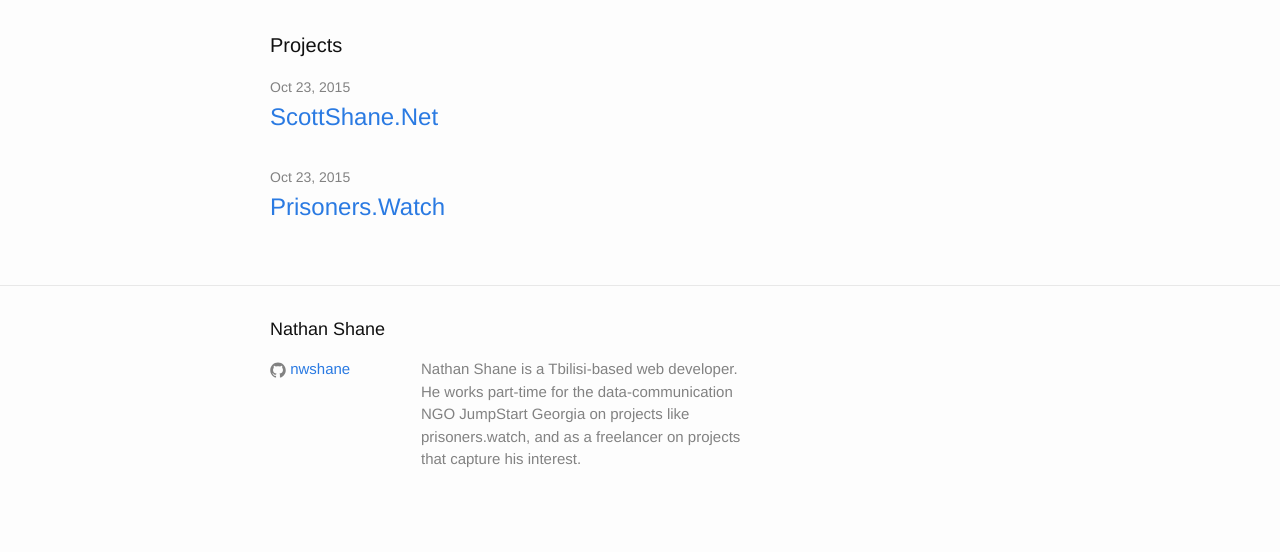
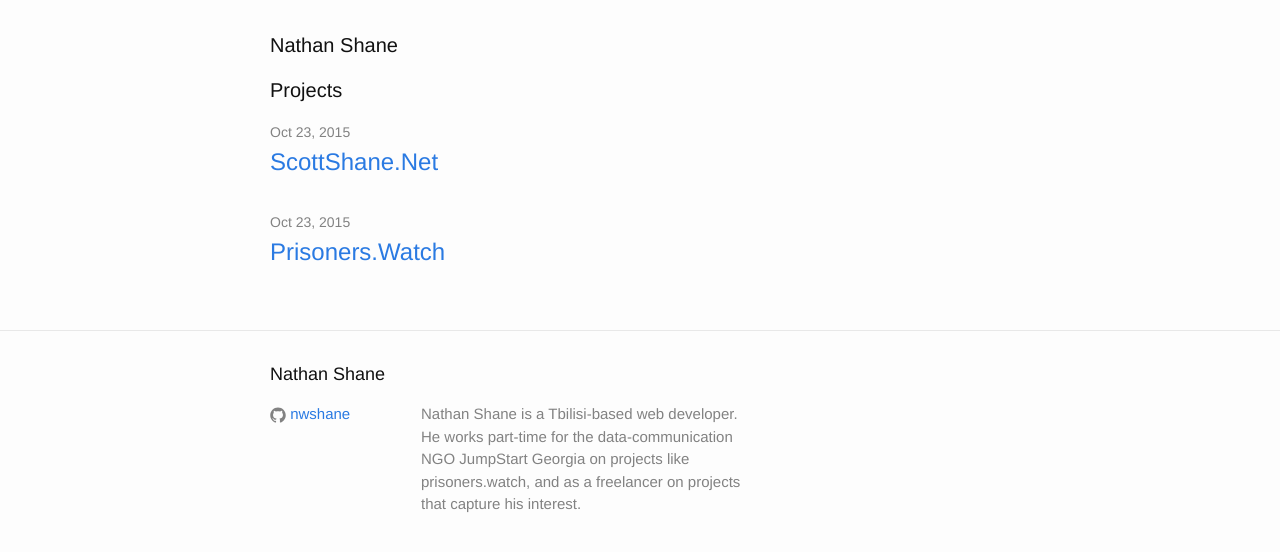
Before and after one commit to nwshane/nwshane.github.io, a Jekyll site: the page built from index.html, in a window 1280 px wide. Shown: the top 552 px of the page. Built offline with Jekyll 4.4.1, drawn with Linux system fonts in a browser that asks for light colours.

Commit message:
Added site title to index page.

```diff
--- a/index.html
+++ b/index.html
@@ -4,7 +4,9 @@
 
 <div class="home">
 
-  <h1 class="page-heading">Projects</h1>
+  <h1 class="page-heading">{{ site.title }}</h1>
+
+  <h2 class="page-heading">Projects</h2>
 
   <ul class="post-list">
     {% for project in site.categories['project'] %}
```
